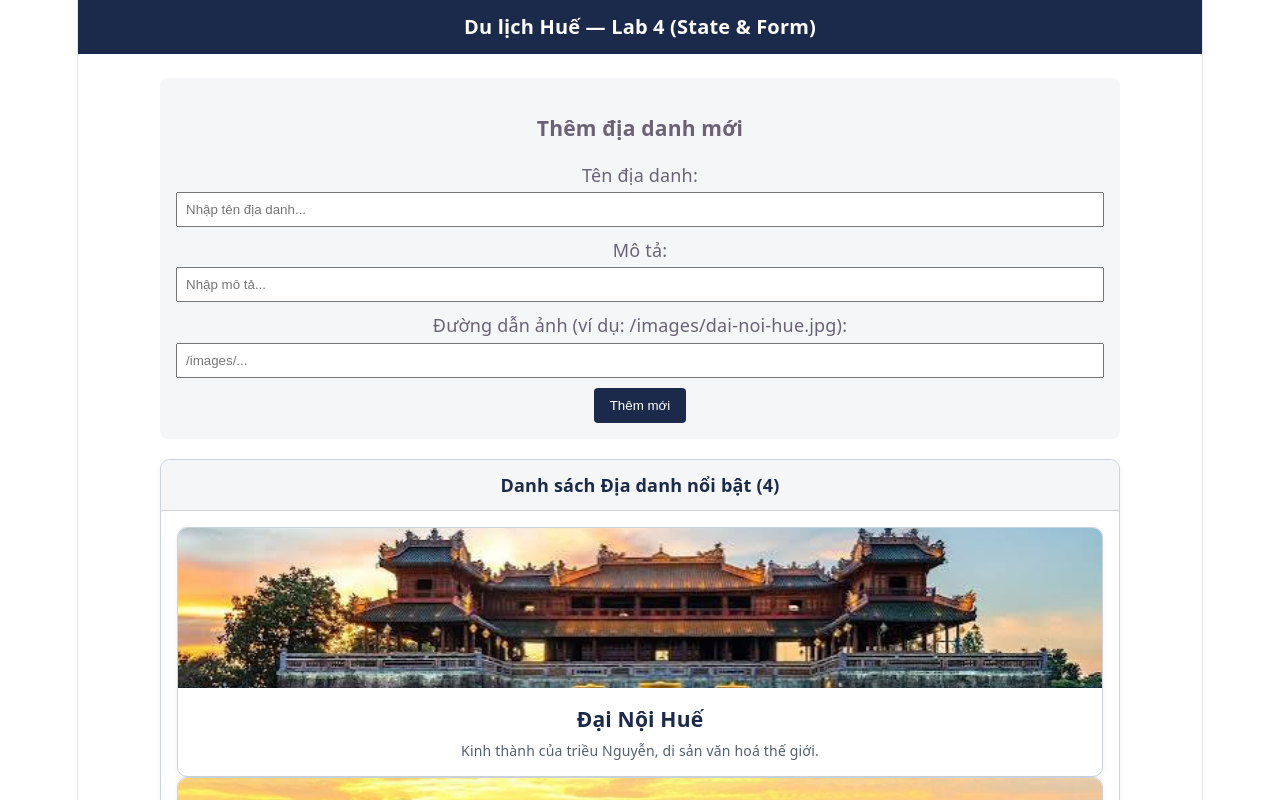
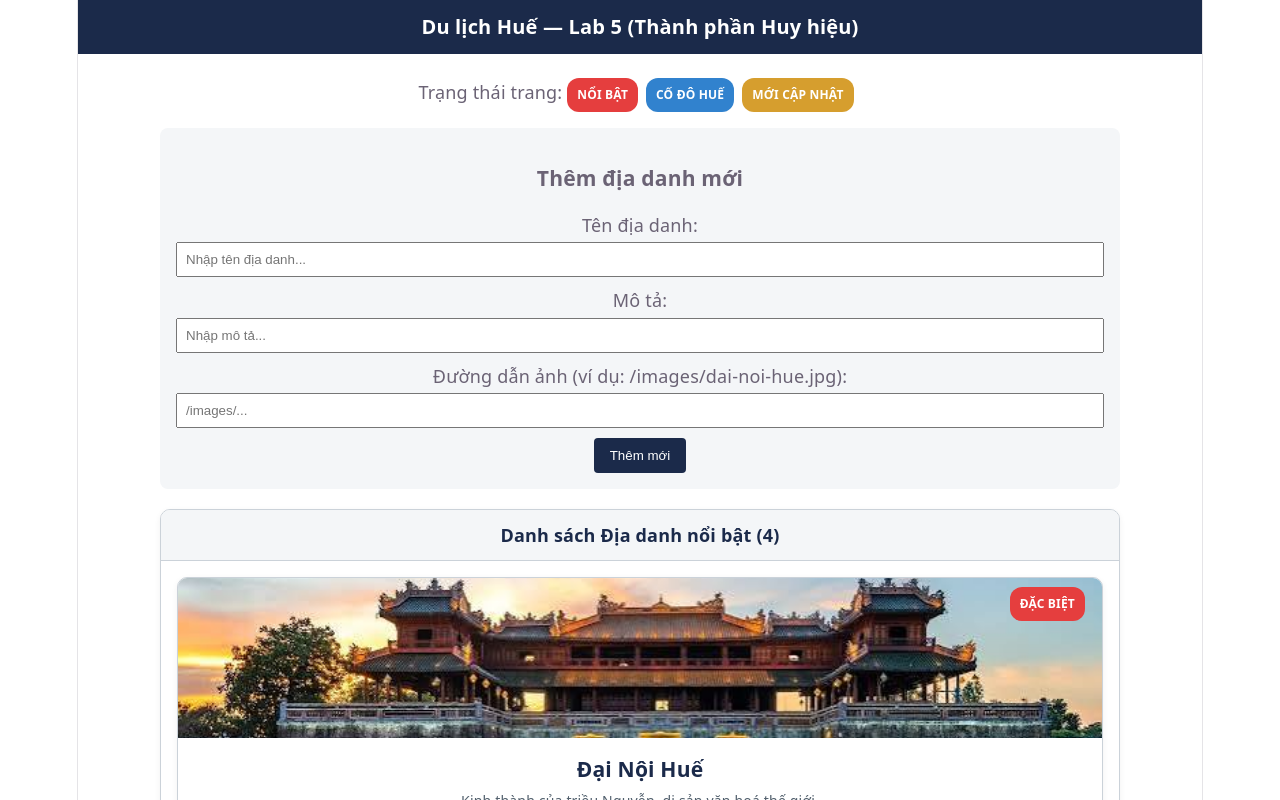
Before and after one commit to duyeenanh/-phu-xuan-react, a React (Vite) app: page / in a window 1280 px wide. Shown: the top 800 px of the page. Built offline with nearby package versions, Linux system fonts and the light colour scheme.

Commit message:
Hoan thien Lab 5 - Bo sung giai thich component trong README

```diff
--- a/src/App.tsx
+++ b/src/App.tsx
@@ -4,6 +4,7 @@ import BoCucTrang from "./components/BoCucTrang";
 import The from "./components/The";
 import TheDiaDanh from "./components/TheDiaDanh";
 import TheDiaDanhForm from "./components/TheDiaDanhForm";
+import HuyHieu from "./components/HuyHieu";
 import { DANH_SACH_DIA_DANH } from "./du-lieu/diaDanh";
 import "./App.css";
 
@@ -16,21 +17,33 @@ function App() {
 
   return (
     <BoCucTrang
-      thanhDieuHuong="Du lịch Huế — Lab 4 (State & Form)"
+      thanhDieuHuong="Du lịch Huế — Lab 5 (Thành phần Huy hiệu)"
       chanTrang={<span>© 2026 Nhóm Sinh viên — INT.7.18 ĐH Phú Xuân</span>}
       noiDungChinh={
         <>
+          {/* Dùng thử Component HuyHieu lần 1 */}
+          <div style={{ marginBottom: "16px" }}>
+            <span>Trạng thái trang: </span>
+            <HuyHieu mau="do">Nổi bật</HuyHieu>
+            <HuyHieu mau="xanh">Cố đô Huế</HuyHieu>
+            <HuyHieu mau="vang">Mới cập nhật</HuyHieu>
+          </div>
+
           <TheDiaDanhForm khiThem={handleThemDiaDanh} />
 
           <The tieuDe={`Danh sách Địa danh nổi bật (${danhSach.length})`}>
             <div className="luoi-dia-danh">
-              {danhSach.map((dd) => (
-                <TheDiaDanh
-                  key={dd.id}
-                  anh={dd.anh}
-                  ten={dd.ten}
-                  moTa={dd.moTa}
-                />
+              {danhSach.map((dd, index) => (
+                <div key={dd.id} style={{ position: "relative" }}>
+                  {/* Dùng lại HuyHieu linh hoạt cho từng địa danh khác nhau */}
+                  {index === 0 && <div style={{ position: "absolute", top: "10px", right: "10px", zIndex: 1 }}><HuyHieu mau="do">Đặc biệt</HuyHieu></div>}
+
+                  <TheDiaDanh
+                    anh={dd.anh}
+                    ten={dd.ten}
+                    moTa={dd.moTa}
+                  />
+                </div>
               ))}
             </div>
           </The>
--- /dev/null
+++ b/src/components/HuyHieu.css
@@ -0,0 +1,20 @@
+/* src/components/HuyHieu.css */
+.huy-hieu {
+  display: inline-block;
+  padding: 4px 10px;
+  font-size: 12px;
+  font-weight: bold;
+  border-radius: 12px;
+  color: #fff;
+  margin-right: 8px;
+  text-transform: uppercase;
+}
+.huy-hieu--do {
+  background-color: #e53e3e;
+}
+.huy-hieu--xanh {
+  background-color: #3182ce;
+}
+.huy-hieu--vang {
+  background-color: #d69e2e;
+}
--- /dev/null
+++ b/src/components/HuyHieu.jsx
@@ -0,0 +1,15 @@
+// src/components/HuyHieu.jsx
+import "./HuyHieu.css";
+
+function HuyHieu({ mau = "xanh", children }) {
+  // Chọn class màu tương ứng với prop nhận vào
+  const classNameMau = `huy-hieu huy-hieu--${mau}`;
+
+  return (
+    <span className={classNameMau}>
+      {children}
+    </span>
+  );
+}
+
+export default HuyHieu;
```
Also changed, not shown: image.png (added), 1 other file (tests, documents, lock files or other folders).
